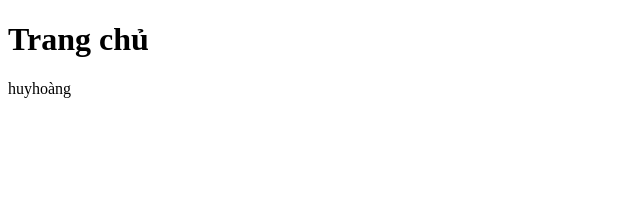
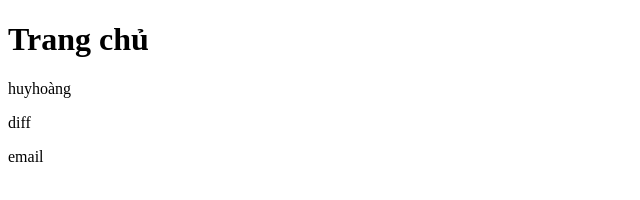
Before and after one commit to HuyHoang-03/be-huyhoang, a plain HTML site: page index.html in a window 1280 px wide. Shown: the full height of the page, 0-640 px from the left. Drawn offline with Linux system fonts and the light colour scheme.

Commit message:
update page index 3

```diff
--- a/index.html
+++ b/index.html
@@ -8,5 +8,7 @@
 <body>
     <h1>Trang chủ</h1>
     <p>huyhoàng</p>
+    <p>diff</p>
+    <p>email</p>
 </body>
 </html>
```
Also changed, not shown: contact.html (+2 -0 lines).
